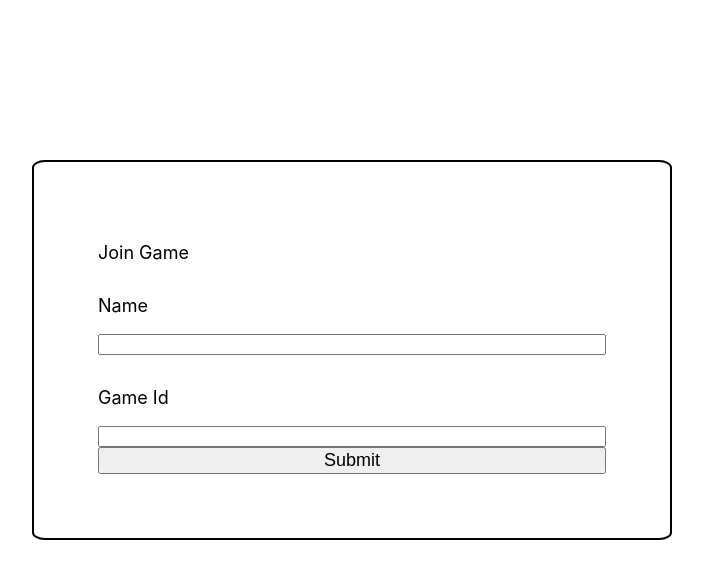
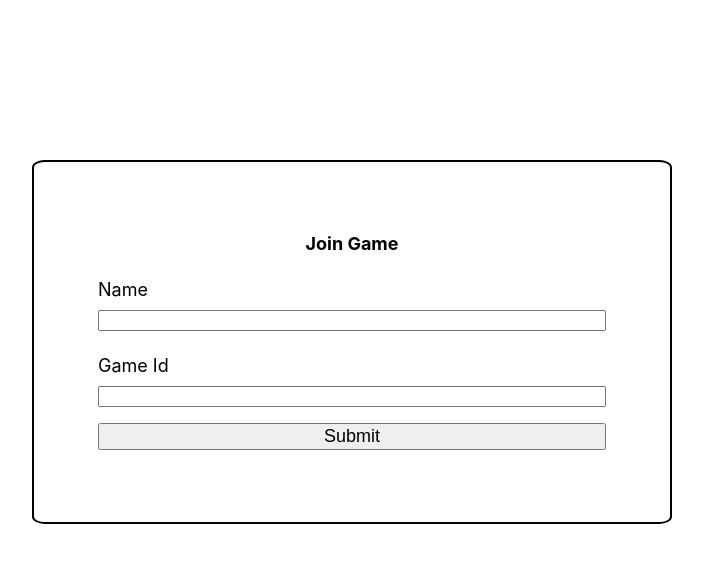
Before and after one commit to durgaprasadd/chess-ui, a Next.js app: page /join in a window 1280 px wide. Shown: the top 578 px of the page, without its empty margins (288-991 px from the left). Built offline with nearby package versions, Linux system fonts and the light colour scheme.

Commit message:
Refactor join page stylings

```diff
--- a/pages/join.js
+++ b/pages/join.js
@@ -67,7 +67,7 @@ class Join extends Component {
     render() {
         const {name, gameId, isNameValid, isGameIdValid} = this.state
         return <div className={styles.host}>
-            <div> Join Game</div>
+            <div className={styles.title}> Join Game</div>
             <div>
                 <p>Name</p>
                 <input onChange={this.handleName.bind(this)} value={name}/>
@@ -78,7 +78,9 @@ class Join extends Component {
                 <input onChange={this.handleGameId.bind(this)} value={gameId}/>
                 {!isGameIdValid && <p className={styles.error}>Game id is not valid</p>}
             </div>
-            <button onClick={this.submit.bind(this)}>Submit</button>
+            <div>
+                <button onClick={this.submit.bind(this)}>Submit</button>
+            </div>
         </div>
     }
 }
--- a/styles/Home.module.css
+++ b/styles/Home.module.css
@@ -228,7 +228,7 @@
 }
 
 .host p {
-  margin:2vh 0;
+  margin:1vh 0;
 }
 .host select{
   width: 100%;
@@ -236,7 +236,7 @@
 }
 
 .host div {
-  margin-top: 2vh;
+  margin: 1vh 0;
 }
 
 .host .title {
```
